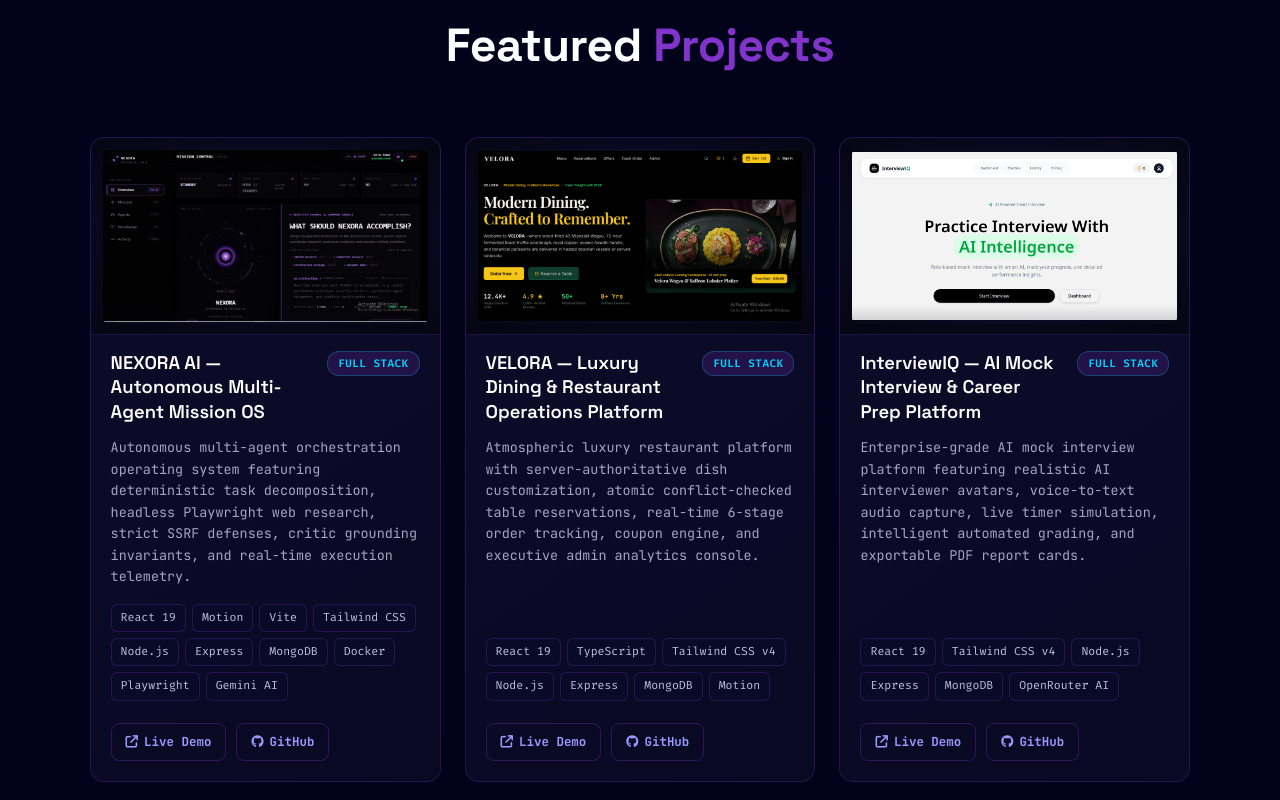
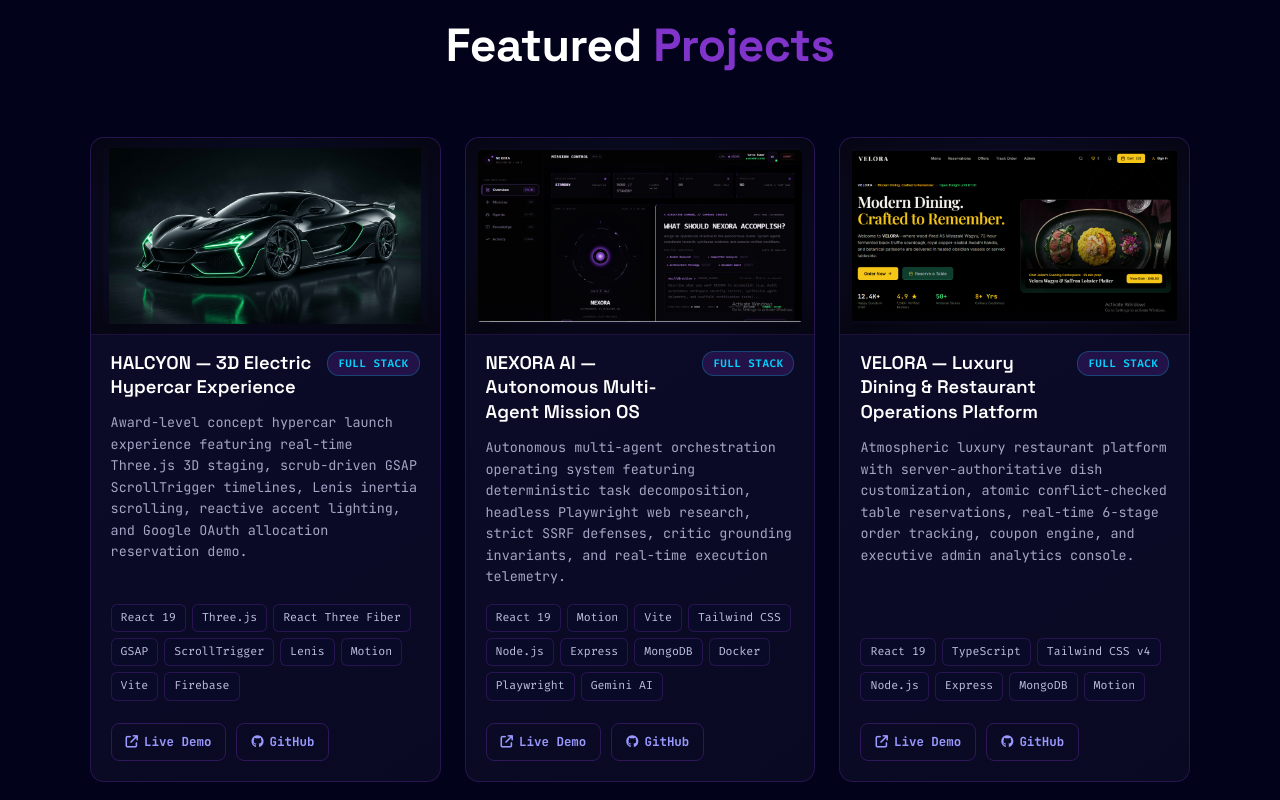
Before and after one commit to AshishCodes-dev/portfolio-backend, a React (Vite) app in the folder frontend/: page / in a window 1280 px wide. Shown: the part 2700-3500 px from the top of the page. Built offline with nearby package versions, Linux system fonts and the light colour scheme; no server answers.

Commit message:
feat: add HALCYON 3D electric hypercar to featured portfolio projects

```diff
--- a/frontend/src/components/Projects.jsx
+++ b/frontend/src/components/Projects.jsx
@@ -3,6 +3,16 @@
 const DEFAULT_PROJECTS = [
   {
     _id: '1',
+    title: 'HALCYON — 3D Electric Hypercar Experience',
+    category: 'Full Stack',
+    description: 'Award-level concept hypercar launch experience featuring real-time Three.js 3D staging, scrub-driven GSAP ScrollTrigger timelines, Lenis inertia scrolling, reactive accent lighting, and Google OAuth allocation reservation demo.',
+    technologies: ['React 19', 'Three.js', 'React Three Fiber', 'GSAP', 'ScrollTrigger', 'Lenis', 'Motion', 'Vite', 'Firebase'],
+    liveLink: 'https://halcyon-hypercar-theta.vercel.app',
+    githubLink: 'https://github.com/AshishCodes-dev/halcyon-hypercar',
+    image: '/images/halcyon.png'
+  },
+  {
+    _id: '2',
     title: 'NEXORA AI — Autonomous Multi-Agent Mission OS',
     category: 'Full Stack',
     description: 'Autonomous multi-agent orchestration operating system featuring deterministic task decomposition, headless Playwright web research, strict SSRF defenses, critic grounding invariants, and real-time execution telemetry.',
@@ -12,7 +22,7 @@
     image: '/images/nexora.png'
   },
   {
-    _id: '2',
+    _id: '3',
     title: 'VELORA — Luxury Dining & Restaurant Operations Platform',
     category: 'Full Stack',
     description: 'Atmospheric luxury restaurant platform with server-authoritative dish customization, atomic conflict-checked table reservations, real-time 6-stage order tracking, coupon engine, and executive admin analytics console.',
@@ -22,7 +32,7 @@
     image: '/images/velora.png'
   },
   {
-    _id: '3',
+    _id: '4',
     title: 'InterviewIQ — AI Mock Interview & Career Prep Platform',
     category: 'Full Stack',
     description: 'Enterprise-grade AI mock interview platform featuring realistic AI interviewer avatars, voice-to-text audio capture, live timer simulation, intelligent automated grading, and exportable PDF report cards.',
@@ -32,7 +42,7 @@
     image: '/images/interviewiq.png'
   },
   {
-    _id: '4',
+    _id: '5',
     title: 'SONIQ — AI-Powered Music Streaming Platform',
     category: 'Full Stack',
     description: 'AI-powered music streaming platform that plays any song via YouTube IFrame Player API, with an AI DJ for mood-based playlists, smart recommendations, and an installable offline-capable PWA.',
@@ -42,7 +52,7 @@
     image: '/images/soniq.png'
   },
   {
-    _id: '5',
+    _id: '6',
     title: 'Uber Clone — Ride Booking Application',
     category: 'Full Stack',
     description: 'MERN-based ride-booking platform with rider and captain flows, JWT authentication, live route mapping via OSRM, dynamic fare estimation, and a complete ride lifecycle.',
```
Also changed, not shown: frontend/public/images/halcyon.png (added), 4 other files (tests, documents, lock files or other folders).
